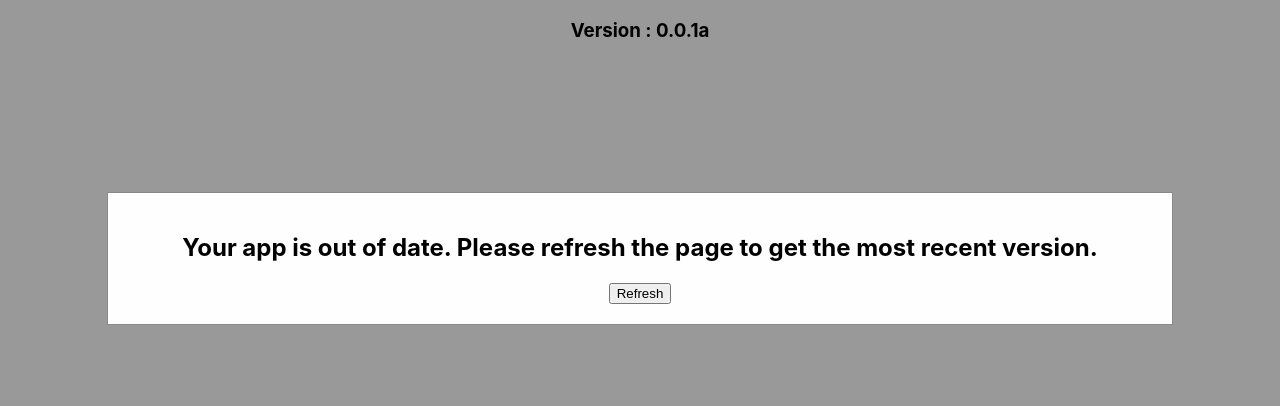
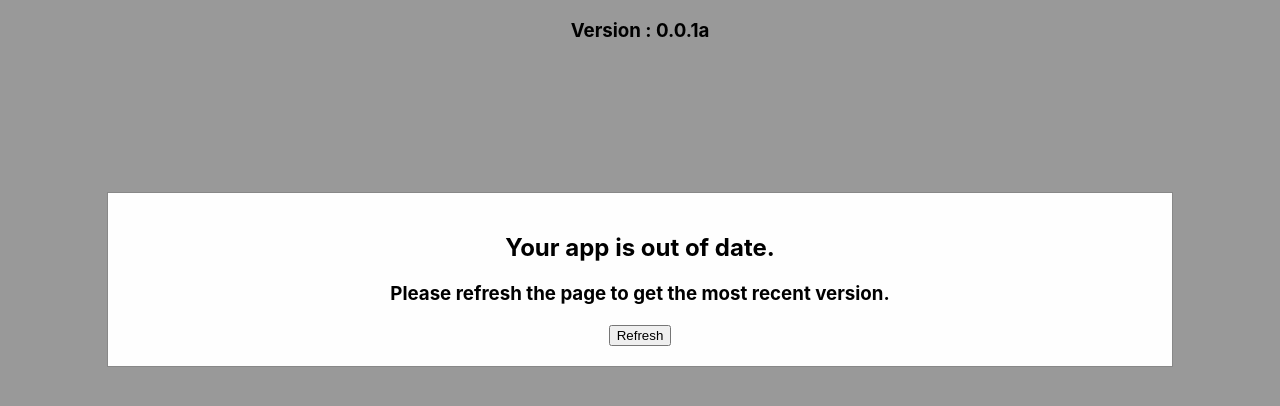
Before and after one commit to aneylon/RoboRampage, a React (Create React App) app in the folder front/: page / in a window 1280 px wide. Shown: the top 406 px of the page. Built offline with nearby package versions, Linux system fonts and the light colour scheme.

Commit message:
Remove console.log and update modal text.

```diff
--- a/front/src/Components/Modal/Modal.jsx
+++ b/front/src/Components/Modal/Modal.jsx
@@ -2,7 +2,6 @@ import "./Modal.css";
 
 const Modal = ({ show }) => {
   const refresh = () => {
-    console.log("So fresh and so clean.");
     window.location.reload(true);
   };
 
@@ -11,10 +10,8 @@ const Modal = ({ show }) => {
       {show ? (
         <div className="modal">
           <div className="modal-content">
-            <h2>
-              Your app is out of date. Please refresh the page to get the most
-              recent version.
-            </h2>
+            <h2>Your app is out of date.</h2>
+            <h3>Please refresh the page to get the most recent version.</h3>
             <button onClick={refresh}>Refresh</button>
           </div>
         </div>
```
Also changed, not shown: 1 other file (tests, documents, lock files or other folders).
